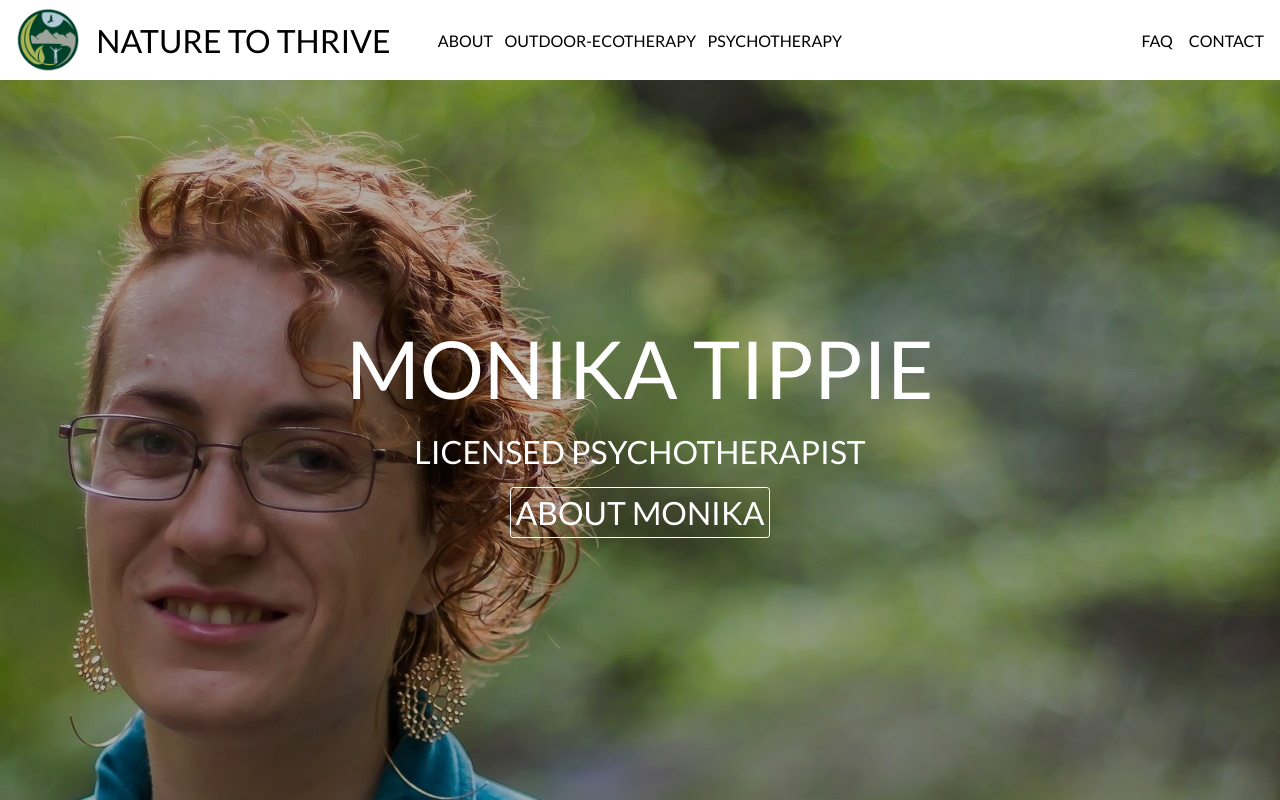
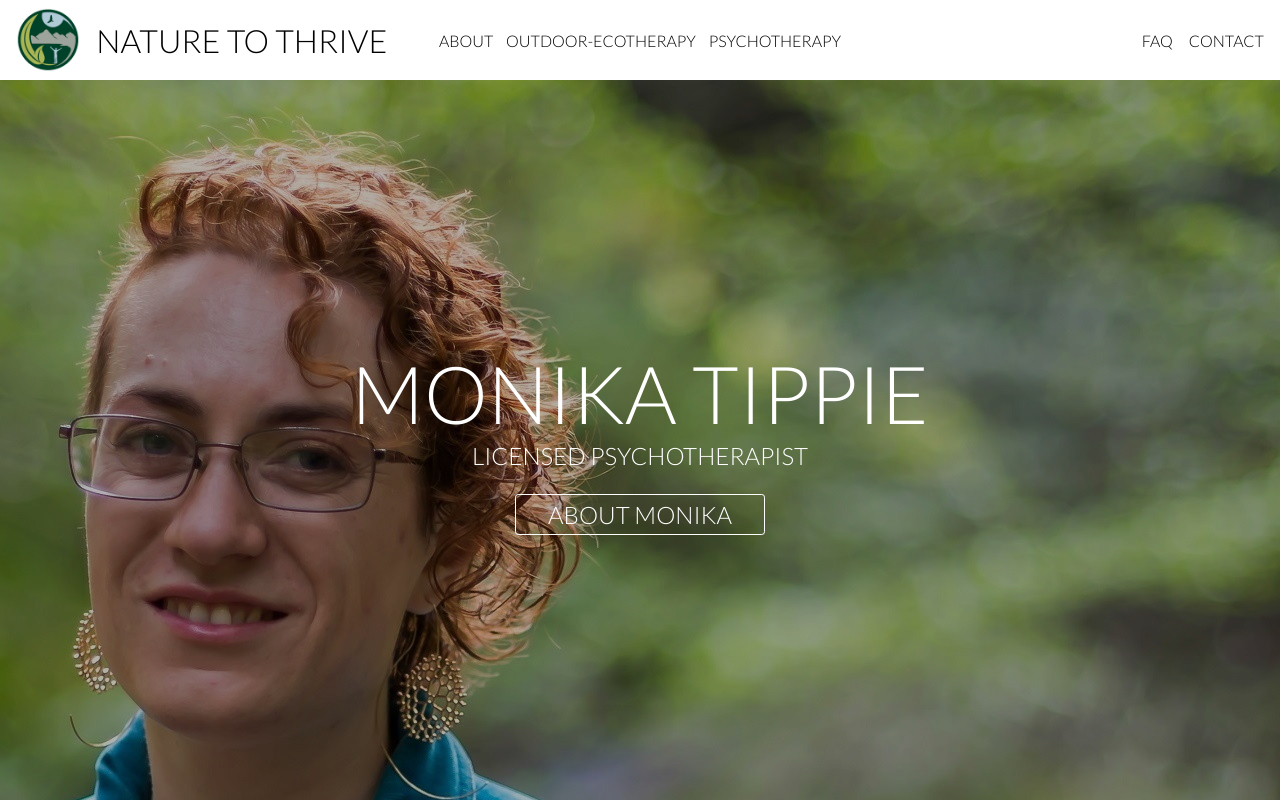
Before and after one commit to ChimentiMatt/Client_Nature_to_Thrive, a React (Create React App) app: page / in a window 1280 px wide. Built offline with nearby package versions, Linux system fonts and the light colour scheme.

Commit message:
styling updates to header, all text are lighter, landing text and about how has a header in page

```diff
--- a/src/components/about.js
+++ b/src/components/about.js
@@ -5,7 +5,9 @@ export default function AboutPage() {
     return(
         <>
             <Header />
-            Test about page
+            <div id="aboutPage">
+                <p id="aboutPageTitle">ABOUT MONIKA</p>
+            </div>
         </>
     )
 }
--- a/src/index.css
+++ b/src/index.css
@@ -5,17 +5,19 @@
     margin: 0;
     padding: 0;
     font-family: 'Lato', sans-serif;
+    font-weight: lighter;
+    box-sizing: border-box;
   }
 
 
-/* Header Section --------------------------------------------------------------------------------------------------------------- */
+/* Header Component --------------------------------------------------------------------------------------------------------------- */
 
 #headerContainer{
     height: 10vh;
     display: flex;
     justify-content: space-between;
     align-items: center;
-    /* background-color: lightgreen; */
+    box-shadow: 0 2rem 1rem -2rem rgb(0 0 0 / 10%);
 }
 
 #headerLeft{
@@ -63,7 +65,7 @@
 }
 
 
-/* Landing Section --------------------------------------------------------------------------------------------------------- */
+/* Landing Page --------------------------------------------------------------------------------------------------------- */
 
 #landingContainer{
     height: 90vh;
@@ -78,23 +80,24 @@
     flex-direction: column;
     align-items: center;
     justify-content: center;
+    height: 90vh;
 }
 
 #landingName{
-    margin-top: 30vh;
     font-size: 5rem;
-    margin-bottom: 1rem;
 }
 
 #landingLicensed{
-    font-size: 2rem;
-    margin-bottom: 1rem;
+    font-size: 1.5rem;
+    margin-bottom: 1.5rem;
 }
 
 #landingAbout{
-    font-size: 2rem;
+    font-size: 1.5rem;
     border: .1rem solid white;
     padding: .3rem;
+    padding-left: 2rem;
+    padding-right: 2rem;
     border-radius: .2rem .2rem .2rem .2rem;
     text-decoration: none;
     color: white;
@@ -104,3 +107,19 @@
     color: black;
     border: .1rem solid black;
 }
+
+
+/* About Page ----------------------------------------------------------------------------------- */
+
+#aboutPage{
+    height: 90vh;
+    margin-left: 20vw;
+    margin-right: 20vw;
+}
+
+#aboutPageTitle{
+
+    margin-top: 4rem;
+    text-align: center;
+    font-size: 3rem;
+}
```
Also changed, not shown: src/components/landing.js (+5 -6 lines).
